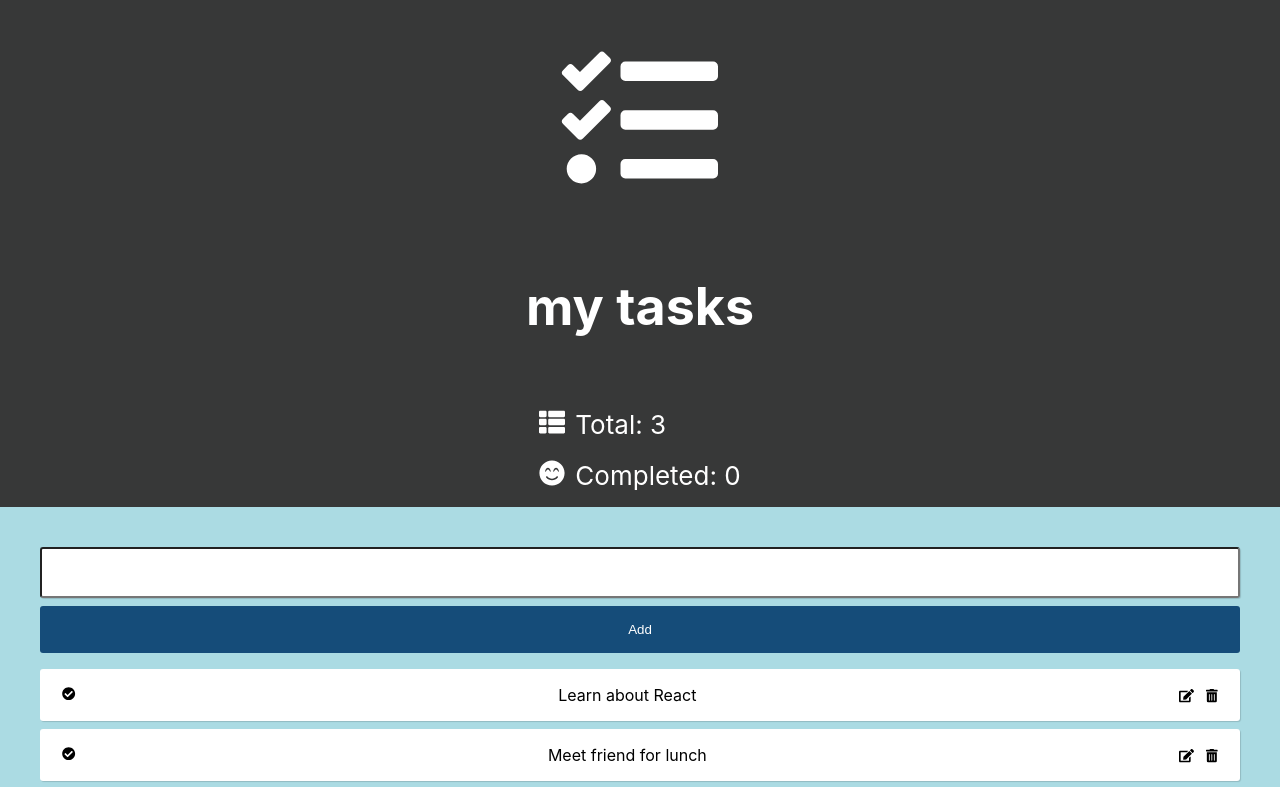
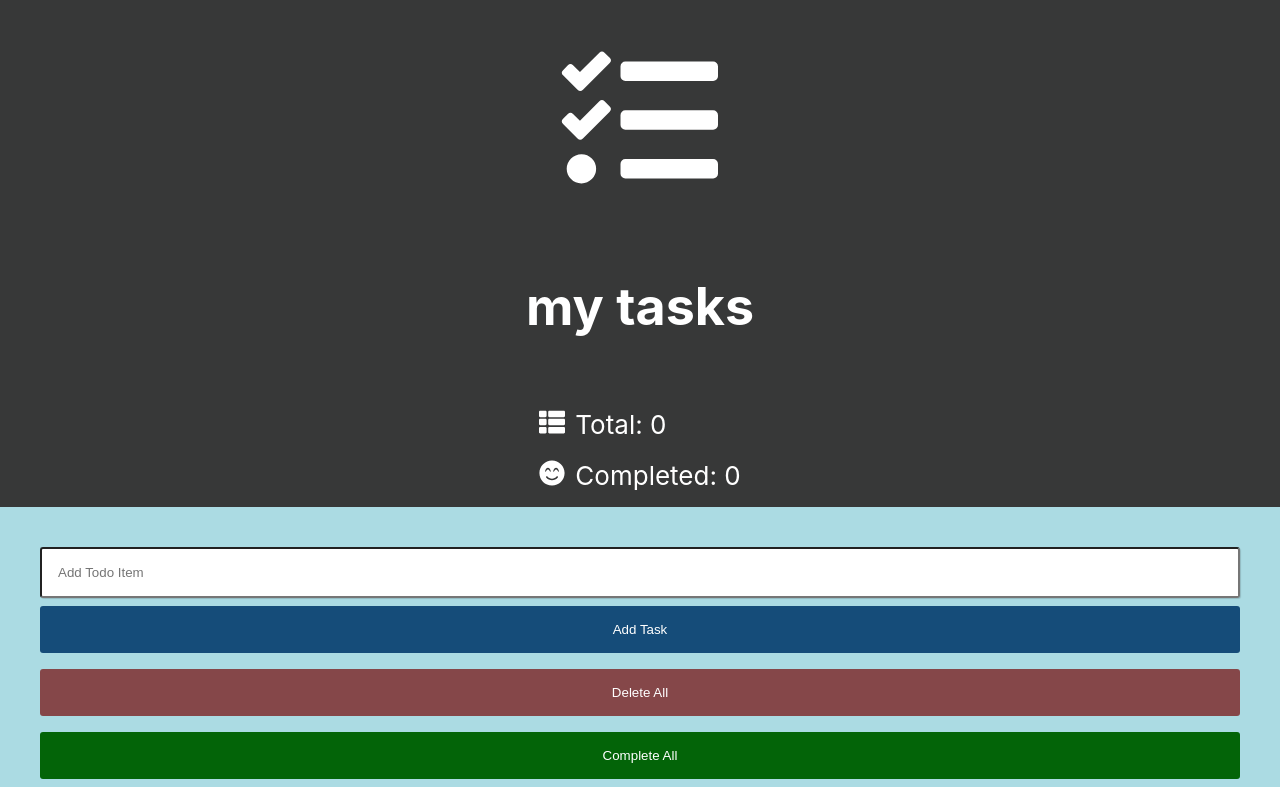
Before and after one commit to kueben96/my-todo-app, a React (Create React App) app: page / in a window 1280 px wide. Shown: the top 787 px of the page. Built offline with nearby package versions, Linux system fonts and the light colour scheme.

Commit message:
push but all mixed up

```diff
--- a/package.json
+++ b/package.json
@@ -12,6 +12,7 @@
     "react": "^17.0.2",
     "react-dom": "^17.0.2",
     "react-scripts": "4.0.3",
+    "uuid": "^8.3.2",
     "web-vitals": "^1.1.2"
   },
   "scripts": {
--- a/src/App.css
+++ b/src/App.css
@@ -98,6 +98,38 @@
   border-radius: 3px;
 
 }
+.button-edit {
+  /*padding: 2vh;*/
+  margin-bottom: 2vh;
+  background-color: #256a0cbf;
+  color: white;
+  padding: 2vh;
+  border-style:none;
+  border-radius: 3px;
+
+}
+
+.button-remove-all {
+  /*padding: 2vh;*/
+  margin-bottom: 2vh;
+  background-color: #791515be;
+  color: white;
+  padding: 2vh;
+  border-style:none;
+  border-radius: 3px;
+
+}
+
+.button-complete-all {
+  /*padding: 2vh;*/
+  margin-bottom: 2vh;
+  background-color: #036408;
+  color: white;
+  padding: 2vh;
+  border-style:none;
+  border-radius: 3px;
+
+}
 
 .button {
 
@@ -138,3 +170,8 @@
   width: 500px;
   background: #fff;
 }
+
+.check-todo {
+  display: flex;
+  flex-direction: row;
+}
--- a/src/App.js
+++ b/src/App.js
@@ -1,130 +1,110 @@
 
-import React from "react";
+import React, { Component } from "react";
+import {v1 as uuid} from "uuid";
+import TodoInput from "./components/TodoInput";
+import TodoList from "./components/TodoList";
 import './App.css';
 import "./components/icons";
 import { FontAwesomeIcon } from "@fortawesome/react-fontawesome";
+class App extends Component {
 
-//Link for editing
-//https://dev.to/joelynn/how-to-build-a-react-crud-todo-app-edit-todo-46g6
+  // states
+  state = {
+    items: [],
+    id: uuid(),
+    item: "",
+    editItem: false,
+    completedTasks: []
 
-//for creating components it doesnt matter if you use const Form = ()=>{} or function Form ()}
-
-function Todo({ todo, index, completeTodo, removeTodo, editTodo }) {
-  return (
-    <div className="todo" style={{ textDecoration: todo.isCompleted ? "line-through" : "" }}>
-      <button className="button" onClick={() => completeTodo(index)}><FontAwesomeIcon alt="check" icon={"check-circle"} /></button>
-      {todo.text}
-      <div>
-
-        <button className="button" onClick={() => editTodo(index)}><FontAwesomeIcon alt="check" icon={"edit"} /></button>
-        <button className="button" onClick={() => removeTodo(index)}><FontAwesomeIcon alt="check" icon={"trash-alt"} /></button>
-      </div>
-    </div>
-  )
-}
-
-function TodoForm({ addTodo, editTodo }) {
-  //set value gleich. gucken, wie man value aus dem todo-
-  const [value, setValue] = React.useState("");
-  const handleSubmit = e => {
-    e.preventDefault();
-    if (!value) return;
-    addTodo(value);
-    setValue("");
+  };
+  handleChange = e => {
+    this.setState({
+      item: e.target.value
+    });
   };
 
-  // mal gucken was wir damit machen
-  const [isEditing, setIsEditing] = React.useState(false);
-  const handleEdit = ()=> {
-    //*******HIER: WAS PASSIERT NACHDEM GEKLICKT WURDE?  */
-    console.log("in Edit Mode");
-    console.log("isEditing",isEditing);
-    console.log(value)
+  handleSubmit = e => {
+    e.preventDefault();
+    const newItem = {
+      id: this.state.id,
+      title: this.state.item
+    }
+    const updatedItems = [newItem, ...this.state.items ]
+    this.setState({
+      items:updatedItems,
+      item: '',
+      //create new id after submit
+      id: uuid(),
+      editItem: false
+    }, () =>console.log(this.state))
+  };
+  clearList = () => {
+    console.log("clear list")
+   this.setState({
+     items: []
+   })
+  };
+  handleComplete = id => {
+    console.log(`handle complete ${id}`);
 
-      //editTodo(value)
-     //setValue(value);
-     //setIsEditing(false)
-  }
-  return (
+    //this.state.isCompleted = true;
+    // das brauchen wir für summary
+    const todos = [...this.state.items]
+    var completedItems = [];
+    const thisItem = {
+      id: this.state.id,
+      title: this.state.item,
+      isCompleted: true
+    }
+    completedItems = [thisItem, ...this.state.completedTasks]
+    console.log(completedItems)
+
+    this.setState({
+      completedTasks : completedItems,
+      items: todos,
+      item: thisItem
+      //isCompleted: true
+    })
+    console.log(this.state.isCompleted)
+
+  };
+
+  handleDelete = id => {
+    console.log(`handle delete ${id}`);
 
 
-      <form onSubmit={handleSubmit}>
-      <input type="text"
-        className="input todo"
-        value={value}
-        onChange={e => setValue(e.target.value)} />
-      <button className="button-add" onClick={handleSubmit}>Add</button>
-    </form>
+    // only display/remder the items that dont have the id of input parameter
+    const filteredItems = this.state.items.filter(item => item.id !== id);
+    this.setState({
+      items: filteredItems
+    });
+  };
+  handleEdit = id => {
+    console.log(`handle edit ${id}`);
+    const filteredItems = this.state.items.filter(item => item.id !== id);
+    const selectedItem = this.state.items.find(item => item.id === id);
+    console.log(selectedItem)
+    //set to filtered items again
+    this.setState({
+      items: filteredItems,
+      item: selectedItem.title,
+      id: id,
+      editItem: true
+    });
+
+  };
 
 
 
-  );
-}
+  render() {
 
-
-function App() {
-  const [todos, setTodos] = React.useState([
-    {
-      text: "Learn about React",
-      isCompleted: false,
-      isEditing: false
-    },
-    {
-      text: "Meet friend for lunch",
-      isCompleted: false,
-      isEditing: false
-    },
-    {
-      text: "Build really cool todo app",
-      isCompleted: false,
-      isEditing: false
-    }
-  ]);
-
-  //console.log(todos)
-
-  var countTodo = todos.length;
-  var countsCompleted = 0;
-  todos.forEach(todo => todo.isCompleted === true ? countsCompleted += 1 : countsCompleted);
-
-
-  const addTodo = text => {
-    //const newTodos = [...todos, { text }];
-    const newTodos = [{ text },...todos ];
-    console.log("in add todo")
-    setTodos(newTodos);
-  };
-
-  const completeTodo = index => {
-    const newTodos = [...todos];
-    newTodos[index].isCompleted = true;
-    setTodos(newTodos);
-  };
-
-  const removeTodo = index => {
-    const newTodos = [...todos];
-    newTodos.splice(index, 1);
-    setTodos(newTodos);
-  };
-  const editTodo = (index) => {
-    //console.log("in const editTodo");
-    console.log("new todo index");
-    console.log(index);
-    const newTodos = [...todos];
-    //var text  = newTodos[index].text;
-    //console.log(text);
-    newTodos[index].isEditing = true;
-    //console.log(newTodos[index].isEditing);
-    //setTodos(newTodos);
-    //setTodos(newTodos);
-    //newTodos[index].isEditing = false;
-    //console.log("New Todos");
-   // console.log(newTodos);
-  };
-
-
-  return (
-    <div className="App">
+    //console.log(this.state)
+    //var countTodo = todos.length;
+    var countTodo = this.state.items.length;
+    var countsCompleted = 0;
+    //this.items.forEach(item => item.isCompleted === true ? countsCompleted += 1 : countsCompleted);
+    return (
+      <div className="App">
       <header className="App-header">
         <FontAwesomeIcon className="App-logo" alt="logo" icon={"tasks"} size="6x" />
         <h1>my tasks</h1>
@@ -140,26 +120,20 @@ function App() {
 
         </div>
       </header>
+
       <div className="todo-container">
 
+       <TodoInput item={this.state.item} handleChange={this.handleChange} handleSubmit={this.handleSubmit} editItem={this.state.editItem} ></TodoInput>
+        <TodoList
+          items={this.state.items}
+          clearList={this.clearList}
+          handleDelete={this.handleDelete}
+          handleEdit={this.handleEdit}
+          handleComplete={this.handleComplete}
+          >
+      </TodoList>
+      </div>
 
-        <TodoForm addTodo={addTodo} />
-        <div className="todo-list">
-          {todos.map((todo, index) => (
-            <Todo
-              key={index}
-              index={index}
-              todo={todo}
-              completeTodo={completeTodo}
-              removeTodo={removeTodo}
-              editTodo={editTodo}
-            />
-          ))}
-
-        </div>
-        <button >Remove All</button>
-        <button >Complete All</button>
-      </div>
       <footer className="App-footer">
 
         <h2>Always stay organized</h2>
@@ -167,7 +141,8 @@ function App() {
 
 
     </div>
-  );
+    );
+  }
 }
 
 export default App;
--- /dev/null
+++ b/src/components/TodoInput.js
@@ -0,0 +1,24 @@
+import React, { Component } from "react";
+// hello world
+export default class TodoInput extends Component {
+  render() {
+    const { item, handleChange, handleSubmit, editItem } = this.props;
+    return (
+     <form onSubmit="handleSubmit">
+     <input type="text"
+        className="input todo"
+        placeholder="Add Todo Item"
+        value = {item}
+        onChange={handleChange}
+        />
+    <button
+    //Conditional rendering
+        //className={editItem ? "button-edit":"button-add"}
+        className={"button-add"}
+        onClick={handleSubmit}
+        disabled={item?false:true}>Add Task</button>
+
+     </form>
+      );
+  }
+}
--- /dev/null
+++ b/src/components/TodoItem.js
@@ -0,0 +1,36 @@
+
+import React, { Component } from "react";
+import "./icons";
+import { FontAwesomeIcon } from "@fortawesome/react-fontawesome";
+
+export default class TodoItem extends Component {
+
+   state = {checked: false, isCompleted: false}
+
+   handleCheckBoxChange = e => this.setState({checked: e.target.checked, isCompleted: e.target.checked})
+  render() {
+
+    //const { title, isCompleted, handleDelete, handleEdit, handleComplete } = this.props;
+    const { title, handleDelete, handleEdit, handleComplete } = this.props;
+
+
+    //this.isCompleted = false;
+    return (
+
+
+        <div className="todo" style={{ textDecoration: this.state.isCompleted ? "line-through" : "" }}>
+        <div className="check-todo">
+        <input type="checkbox" checked={this.state.checked} onChange={this.handleCheckBoxChange}></input>
+         <span>{title}</span>
+
+        </div>
+
+      <div>
+
+        <button className="button" onClick={() => handleEdit()}><FontAwesomeIcon alt="check" icon={"edit"} /></button>
+        <button className="button" onClick={() => handleDelete()}><FontAwesomeIcon alt="check" icon={"trash-alt"} /></button>
+      </div>
+        </div>
+    );
+  }
+}
--- a/src/components/TodoList.js
+++ b/src/components/TodoList.js
@@ -0,0 +1,24 @@
+import React, { Component } from "react";
+import TodoItem from "./TodoItem";
+export default class TodoList extends Component {
+  render() {
+    const { items, clearList, completeList, handleDelete, handleEdit, handleComplete } = this.props;
+    return (
+
+      <div className="todo-list">
+       {items.map(item => {return(
+         <TodoItem
+          key={item.id}
+          title={item.title}
+          //isCompleted={false}
+          handleDelete={()=>handleDelete(item.id)}
+          handleEdit = {()=> handleEdit(item.id)}
+          handleComplete={()=>handleComplete(item.id)}
+          ></TodoItem>
+       )})}
+       <button className="button-remove-all" onClick={clearList}>Delete All</button>
+       <button className="button-complete-all" onClick={completeList}>Complete All</button>
+      </div>
+    );
+  }
+}
--- a/src/index.js
+++ b/src/index.js
@@ -2,6 +2,7 @@ import React from 'react';
 import ReactDOM from 'react-dom';
 import './index.css';
 import App from './App';
+
 
 import reportWebVitals from './reportWebVitals';
 
```
Also changed, not shown: src/App_trash.js (added, +172 -0 lines), src/components/Forms.js (deleted, +0 -21 lines), 1 other file (tests, documents, lock files or other folders).
